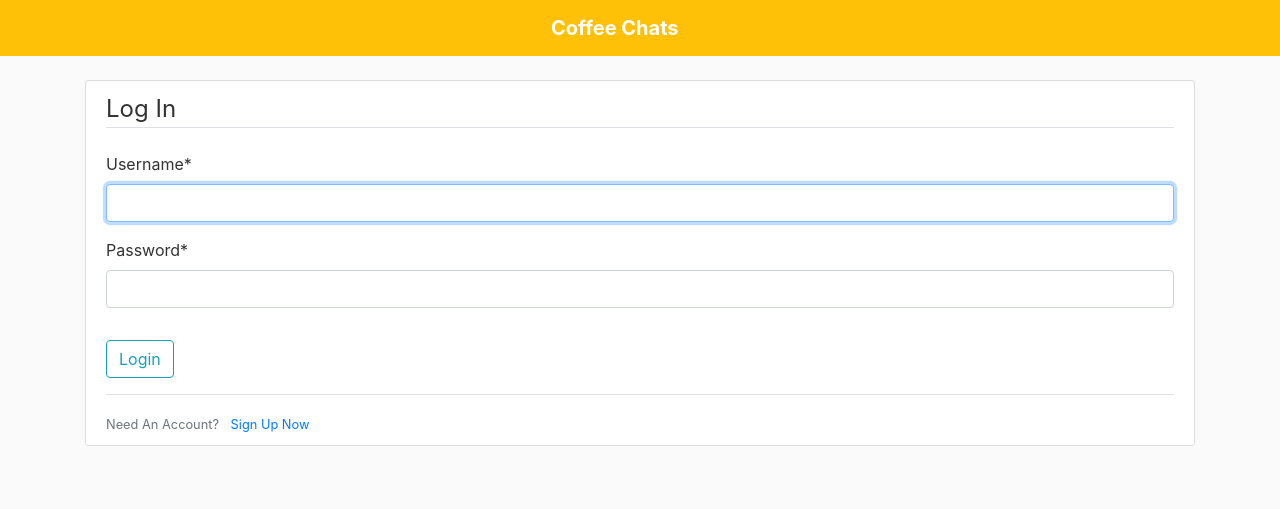
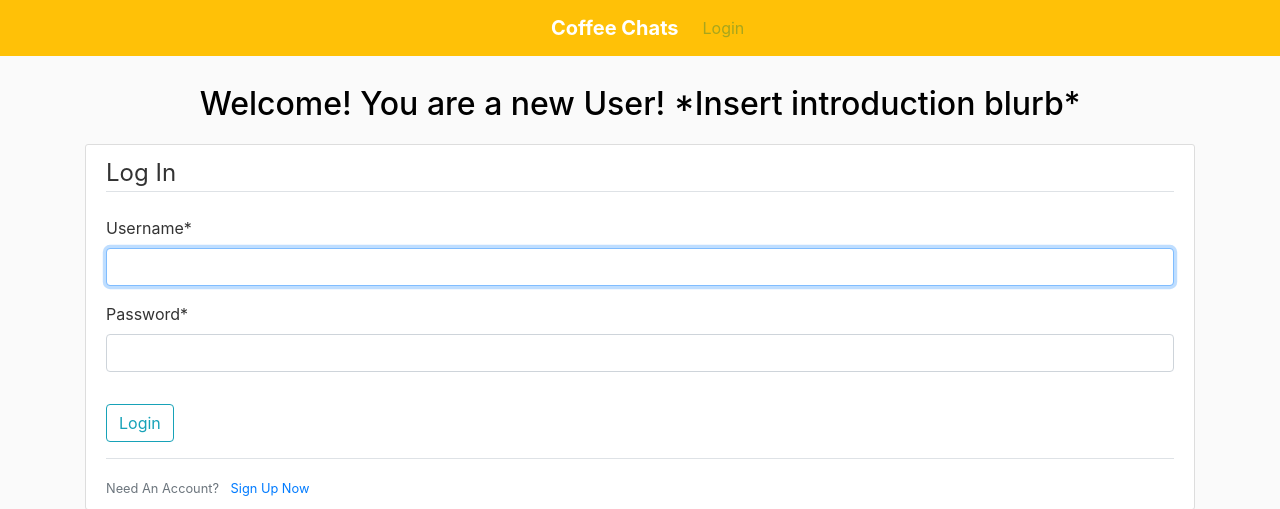
Before and after one commit to sebas673/CoffeeDate, a Django app: page /login/ in a window 1280 px wide. Shown: the top 509 px of the page. Run offline with Django 3.2, Linux system fonts and the light colour scheme; some libraries are stand-ins or nearby versions.

Commit message:
Added back access to Login Page

```diff
--- a/proj_333/match/models.py
+++ b/proj_333/match/models.py
@@ -6,3 +6,6 @@ class Preferences(models.Model):
     pref1 = models.PositiveSmallIntegerField(default=0)
     pref2 = models.PositiveSmallIntegerField(default=0)
     owner = models.ForeignKey(User, on_delete=models.CASCADE)
+
+class WeeklyMatch(models.Model):
+    matchID = models.PositiveIntegerField(default=0)
--- a/proj_333/match/templates/match/base.html
+++ b/proj_333/match/templates/match/base.html
@@ -32,10 +32,10 @@
               <a class="nav-item nav-link" href="{% url 'match-about' %}">About</a>
             </div> -->
           <!-- Navbar Right Side -->
-          <!-- <div class="navbar-nav">
-              <a class="nav-item nav-link" href="#">Login</a>
-              <a class="nav-item nav-link" href="#">Register</a>
-            </div> -->
+          <div class="navbar-nav">
+              <a class="nav-item nav-link" href="{% url 'login' %}">Login</a>
+              <!-- <a class="nav-item nav-link" href="#">Register</a> -->
+            </div>
           </div>
         </div>
       </nav>
--- a/proj_333/users/templates/users/login.html
+++ b/proj_333/users/templates/users/login.html
@@ -1,6 +1,9 @@
 {% extends "match/base.html" %}
 {% load crispy_forms_tags %}
 {% block content %}
+<div class ="welcome-blurb">
+    <p>Welcome! You are a new User! *Insert introduction blurb* </p>
+</div>
     <div class="content-section">
         <form method="POST">
             {% csrf_token %}
```
Also changed, not shown: proj_333/db.sqlite3.
